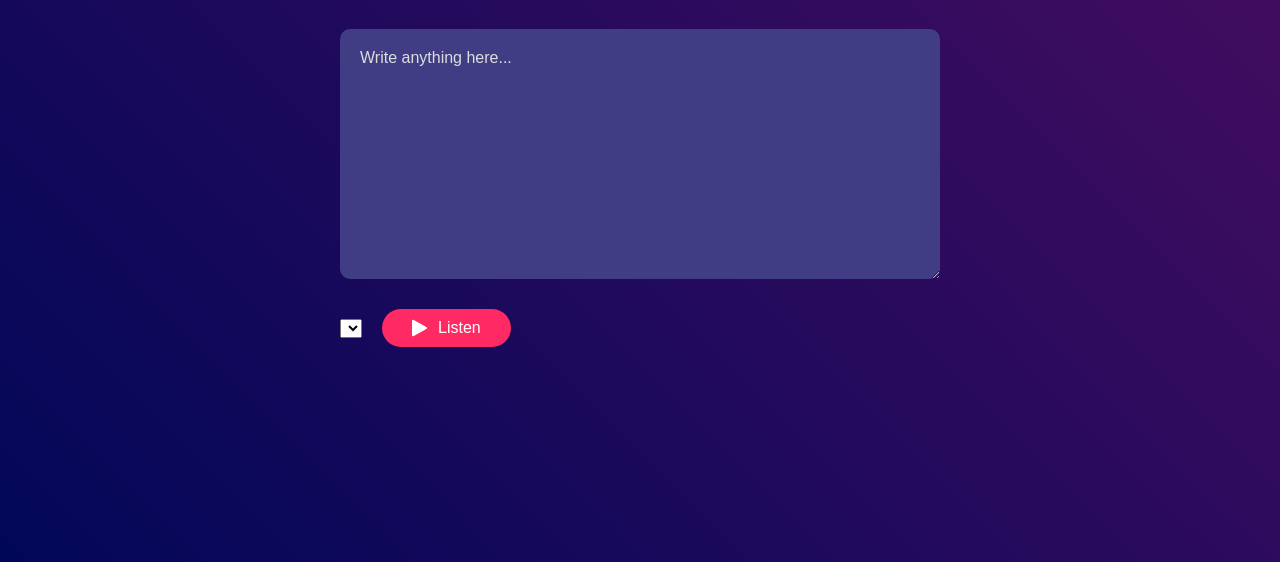
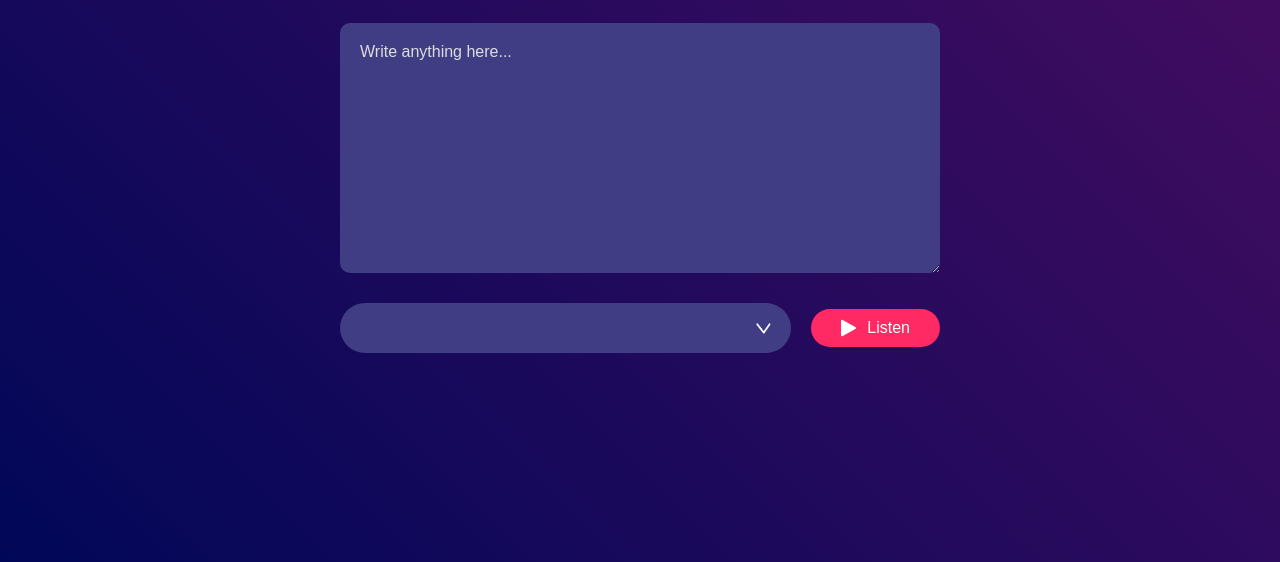
Before and after one commit to vinayakmk19/Text-To-Voice-Converter, a plain HTML site: page index.html in a window 1280 px wide. Shown: the part 238-800 px from the top of the page. Drawn offline with Linux system fonts and the light colour scheme.

Commit message:
Completed Html Css Part next have to add script

```diff
--- a/style.css
+++ b/style.css
@@ -72,3 +72,20 @@ button img{
     width: 16px;
     margin-right: 10px;
 }
+
+select{
+    flex: 1;
+    color: #fff;
+    background: #403d84;
+    height: 50px;
+    padding: 0 20px;
+    outline: 0;
+    border: 0;
+    border-radius: 35px;
+    appearance: none;
+    background-image: url(images/dropdown.png);
+    background-repeat: no-repeat;
+    background-size: 15px;
+    background-position-x:calc(100% - 20px) ;
+    background-position-y:20px ;
+}
```
